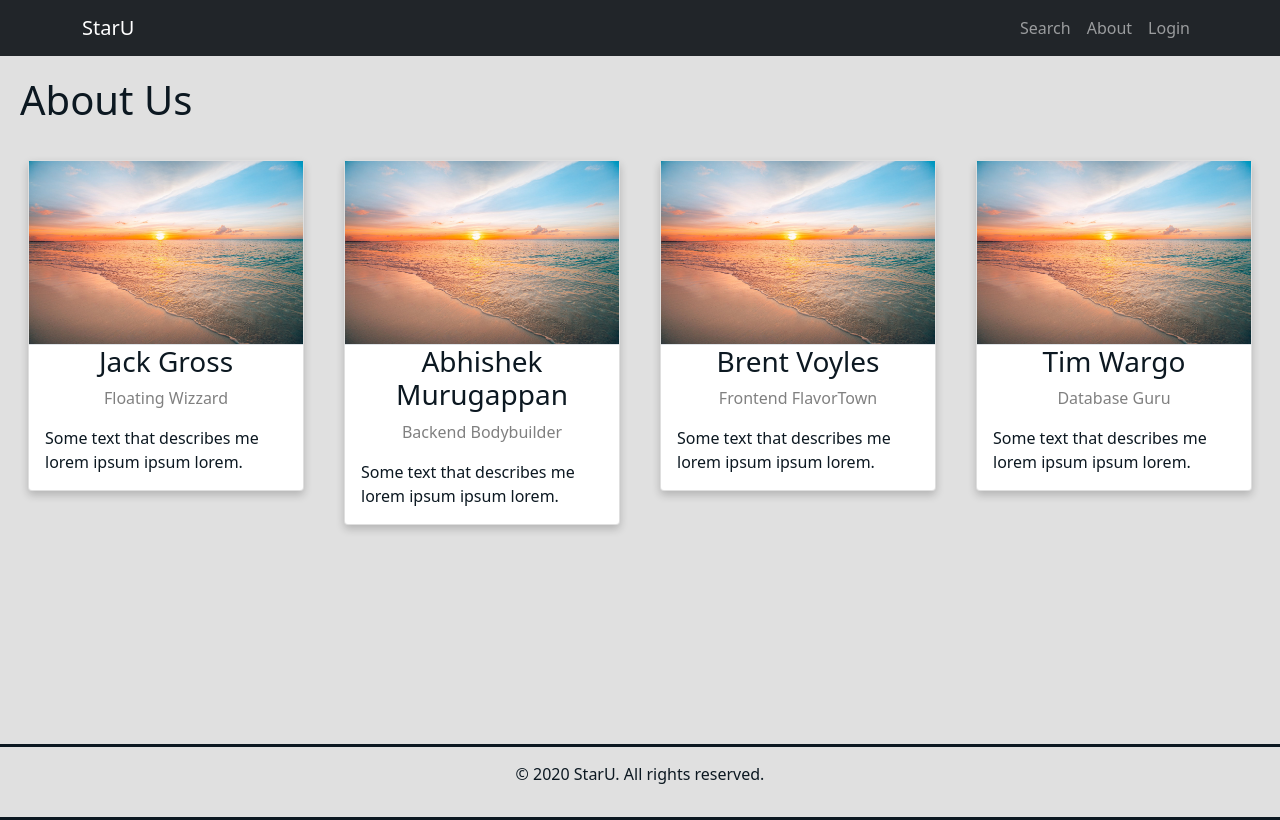
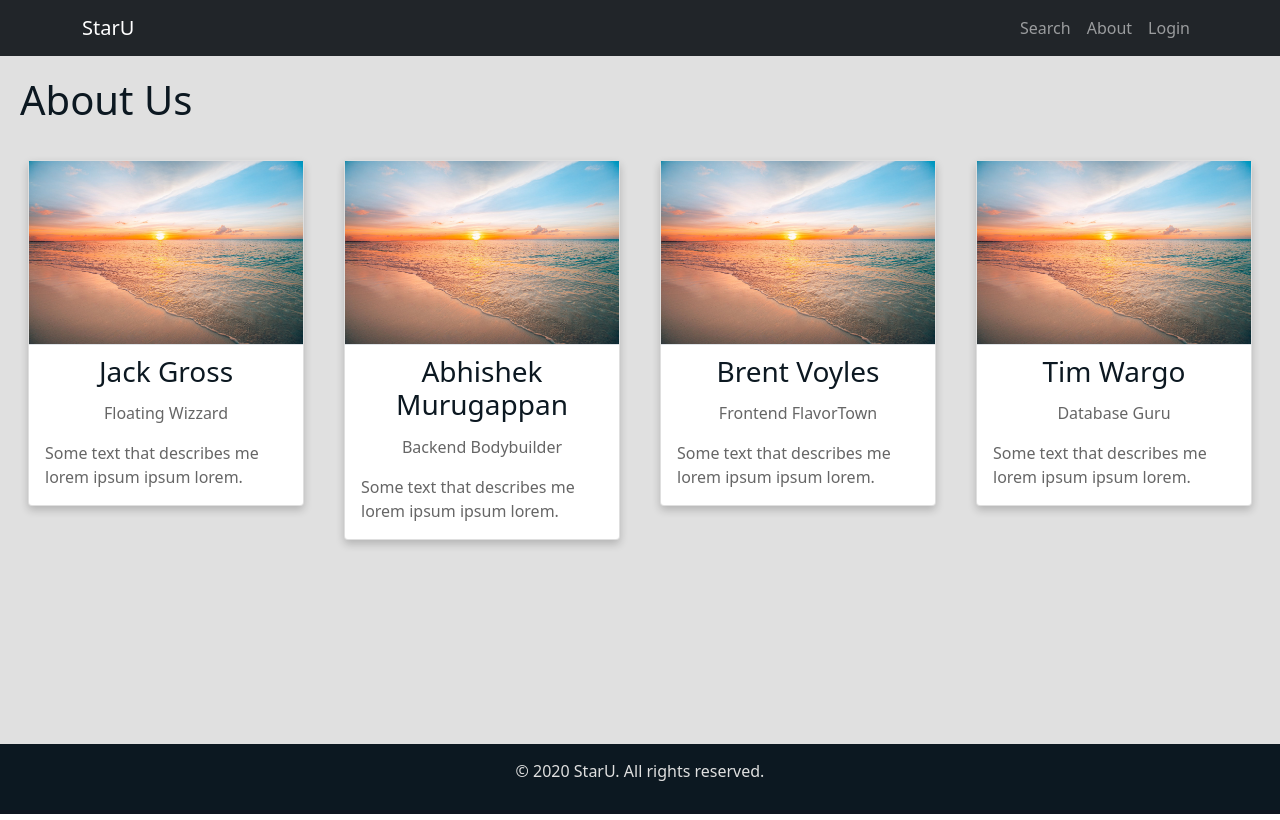
Before and after one commit to TimWargo/staru, a React (Create React App) app: page /about in a window 1280 px wide. Built offline with nearby package versions, Linux system fonts and the light colour scheme.

Commit message:
minor variable name and styling tweaks

```diff
--- a/src/Components/AboutUsPage/AboutUsPage.js
+++ b/src/Components/AboutUsPage/AboutUsPage.js
@@ -1,5 +1,8 @@
 import React, { Component } from "react";
-import Sunset from '../Images/Sunset.jpg'
+import JackPic from '../Images/Sunset.jpg' //change this to pic of Jack
+import AbhiPic from '../Images/Sunset.jpg' //change this to pic of Abhi
+import BrentPic from '../Images/Sunset.jpg' //change this to pic of Brent
+import TimPic from '../Images/Sunset.jpg' //change this to pic of Tim
 
 class AboutUsPage extends Component {
     render() {
@@ -11,41 +14,41 @@ class AboutUsPage extends Component {
                     <div className="row">
                         <div className="col">
                             <div className="card">
-                                <img src={Sunset} className="w-100 border-bottom" alt="Sunset"></img>
+                                <img src={JackPic} className="w-100 border-bottom" alt="Sunset"></img>
                                 <div className="aboutContainer">
                                     <h2>Jack Gross</h2>
                                     <p className="aboutTitle">Floating Wizzard</p>
-                                    <p>Some text that describes me lorem ipsum ipsum lorem.</p>
+                                    <p className="cardText">Some text that describes me lorem ipsum ipsum lorem.</p>
                                 </div>
                             </div>
                         </div>
                         <div className="col">
                             <div className="card">
-                                <img src={Sunset} className="w-100 border-bottom" alt="Sunset"></img>
+                                <img src={AbhiPic} className="w-100 border-bottom" alt="Sunset"></img>
                                 <div className="aboutContainer">
                                     <h2>Abhishek Murugappan</h2>
                                     <p className="aboutTitle">Backend Bodybuilder</p>
-                                    <p>Some text that describes me lorem ipsum ipsum lorem.</p>
+                                    <p className="cardText">Some text that describes me lorem ipsum ipsum lorem.</p>
                                 </div>
                             </div>
                         </div>
                         <div className="col">
                             <div className="card">
-                                <img src={Sunset} className="w-100 border-bottom" alt="Sunset"></img>
+                                <img src={BrentPic} className="w-100 border-bottom" alt="Sunset"></img>
                                 <div className="aboutContainer">
                                     <h2>Brent Voyles</h2>
                                     <p className="aboutTitle">Frontend FlavorTown</p>
-                                    <p>Some text that describes me lorem ipsum ipsum lorem.</p>
+                                    <p className="cardText">Some text that describes me lorem ipsum ipsum lorem.</p>
                                 </div>
                             </div>
                         </div>
                         <div className="col">
                             <div className="card">
-                                <img src={Sunset} className="w-100 border-bottom" alt="Sunset"></img>
+                                <img src={TimPic} className="w-100 border-bottom" alt="Sunset"></img>
                                 <div className="aboutContainer">
                                     <h2>Tim Wargo</h2>
                                     <p className="aboutTitle">Database Guru</p>
-                                    <p>Some text that describes me lorem ipsum ipsum lorem.</p>
+                                    <p className="cardText">Some text that describes me lorem ipsum ipsum lorem.</p>
                                 </div>
                             </div>
                         </div>
--- a/src/Components/LandingPage/main.css
+++ b/src/Components/LandingPage/main.css
@@ -19,9 +19,10 @@
 }
 
 .footer {
-    background-color: #E0E0E0;
-    border-top: solid #0C1821 3px;
-    border-bottom: solid #0C1821 3px;
+    color: #E0E0E0;
+    background-color: #0C1821;
+    /* border-top: solid #0C1821 3px;
+    border-bottom: solid #0C1821 3px; */
     padding: 15px;
     text-align: center;
 }
@@ -46,6 +47,8 @@ h1 {
 }
 
 h2 {
+    padding-top: 10px;
+    padding-bottom: 5px;
     text-align: center;
     color: #0C1821;
     font-size: 28px !important;
@@ -70,7 +73,7 @@ button:hover {
 }
 
 .pFooter {
-    color: #0C1821;
+    color: #E0E0E0;
 }
 
 .card {
@@ -89,6 +92,10 @@ button:hover {
 }
 
 .aboutTitle {
-    color: grey;
+    color: #666666;
     text-align: center;
 }
+
+.cardText {
+    color: #666666;
+}
```
